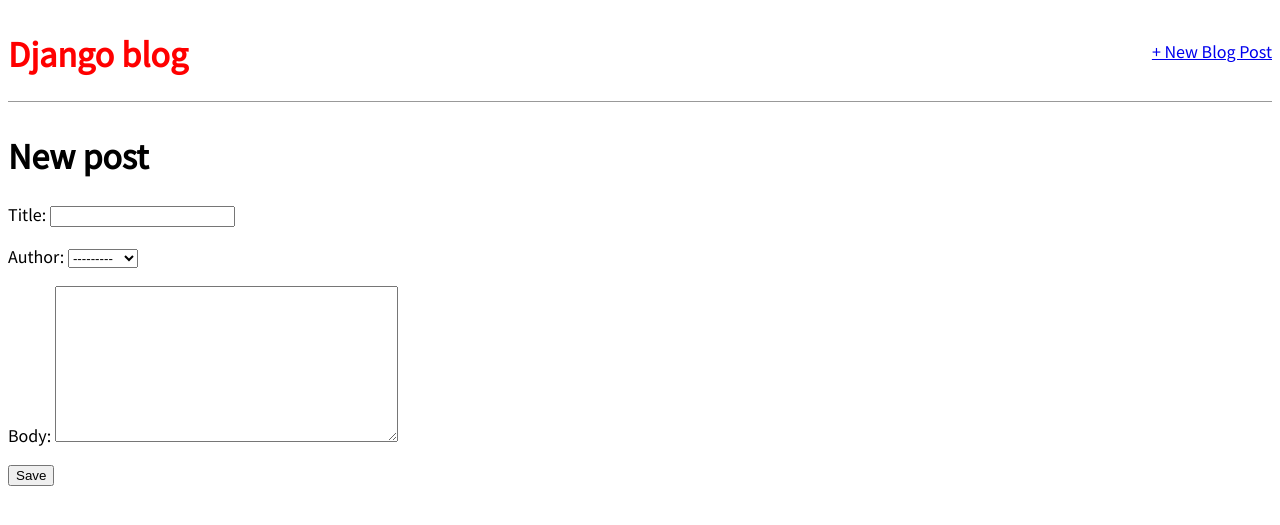
After one commit to dumaas/blog-app, a Django app: page /post/new/ in a window 1280 px wide. The commit adds this page. Shown: the top 525 px of the page. Run offline with Django 3.2, Linux system fonts and the light colour scheme; data comes from the database, SQL or seed files in the repository; both versions use the stored data as it was after the commit.

Commit message:
added post edit utility

```diff
--- a/blog/models.py
+++ b/blog/models.py
@@ -1,4 +1,5 @@
 from django.db import models
+from django.urls import reverse
 
 
 class Post(models.Model):
@@ -11,3 +12,6 @@
 
 	def __str__(self):
 		return self.title
+
+	def get_absolute_url(self):
+		return reverse('post_detail', args=[str(self.id)])
--- a/blog/urls.py
+++ b/blog/urls.py
@@ -1,7 +1,14 @@
 from django.urls import path
-from .views import BlogListView, BlogDetailView
+from .views import (
+	BlogListView,
+	BlogDetailView,
+	BlogCreateView,
+	BlogUpdateView,
+)
 
 urlpatterns = [
+	path('post/<int:pk>/edit/', BlogUpdateView.as_view(), name='post_edit'),
+	path('post/new/', BlogCreateView.as_view(), name='post_new'),
 	path('post/<int:pk>/', BlogDetailView.as_view(), name='post_detail'),
 	path('', BlogListView.as_view(), name='home'),
 ]
--- a/blog/views.py
+++ b/blog/views.py
@@ -1,4 +1,5 @@
 from django.views.generic import ListView, DetailView
+from django.views.generic.edit import CreateView, UpdateView
 from .models import Post
 
 
@@ -10,3 +11,15 @@
 class BlogDetailView(DetailView):
 	model = Post
 	template_name = 'post_detail.html'
+
+
+class BlogCreateView(CreateView):
+	model = Post
+	template_name = 'post_new.html'
+	fields = ['title', 'author', 'body']
+
+
+class BlogUpdateView(UpdateView):
+	model = Post
+	template_name = 'post_edit.html'
+	fields = ['title', 'body']
--- a/templates/base.html
+++ b/templates/base.html
@@ -10,9 +10,16 @@
 	</head>
 
 	<body>
-	  	<header>
-	 		<h1><a href="{% url 'home' %}">Django blog</a></h1>
-	  	</header>
+		<div>
+		  	<header>
+		  		<div class="nav-left">
+		 			<h1><a href="{% url 'home' %}">Django blog</a></h1>
+		 		</div>
+		 		<div class="nav-right">
+		 			<a href="{% url 'post_new' %}">+ New Blog Post</a>
+		 		</div>
+		  	</header>
+	    </div>
 	  	<div>
 	  		{% block content %}
 
--- a/templates/post_detail.html
+++ b/templates/post_detail.html
@@ -8,4 +8,6 @@
 		<p>{{ post.body }}</p>
 	</div>
 
+	<a href="{% url 'post_edit' post.pk %}">+ Edit Blog Post</a>
+
 {% endblock %}
--- /dev/null
+++ b/templates/post_new.html
@@ -0,0 +1,12 @@
+<!-- templates/post_new.html -->
+
+{% extends 'base.html' %}
+
+{% block content %}
+	<h1>New post</h1>
+	<form action="" method="post">{% csrf_token %}
+		{{ form.as_p }}
+		<input type="submit" value="Save">
+	</form>
+
+{% endblock %}
```
Also changed, not shown: templates/post_edit.html (added, +12 -0 lines), db.sqlite3.
